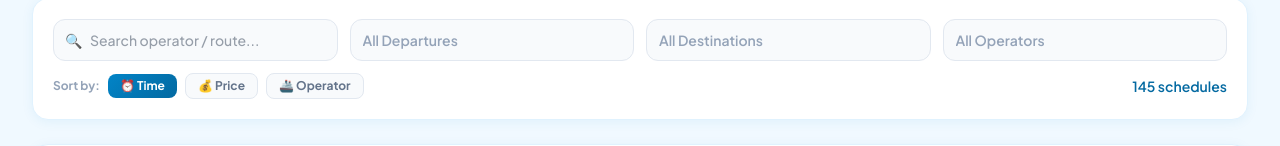
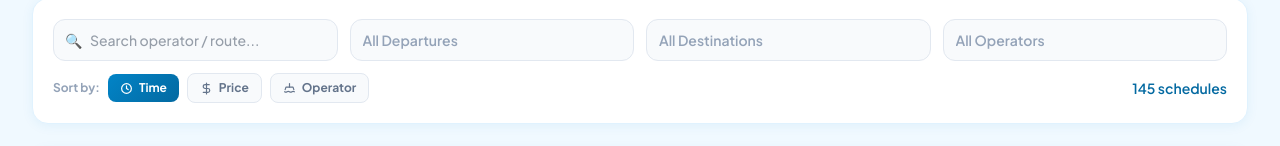
Before and after one commit to Laluhelmi/tapToGO, a Next.js app: page /jadwal in a window 1280 px wide. Shown: the part 324-470 px from the top of the page. Built offline with nearby package versions, Linux system fonts and the light colour scheme.

Commit message:
style(jadwal): replace emoji sort icons with inline SVGs

```diff
--- a/src/app/jadwal/page.tsx
+++ b/src/app/jadwal/page.tsx
@@ -1,5 +1,5 @@
 "use client";
-import { useState, useMemo, useEffect, Suspense } from "react";
+import { useState, useMemo, useEffect, Suspense, type ReactNode } from "react";
 import { SCHEDULES, FROM_PORTS, TO_PORTS } from "@/data/boats";
 import type { Port } from "@/types";
 import Link from "next/link";
@@ -132,16 +132,41 @@ function JadwalContent() {
             <div className="flex items-center gap-2 flex-wrap">
               <span className="text-xs font-bold" style={{ color: "#94a3b8" }}>{t.jadwal.sortBy}</span>
               {([
-                { k: "time", l: t.jadwal.sortTime },
-                { k: "price", l: t.jadwal.sortPrice },
-                { k: "operator", l: t.jadwal.sortOperator },
-              ] as { k: SortKey; l: string }[]).map(({ k, l }) => (
+                {
+                  k: "time", l: t.jadwal.sortTime,
+                  icon: (
+                    <svg width="13" height="13" viewBox="0 0 24 24" fill="none" stroke="currentColor" strokeWidth="2.2" strokeLinecap="round" strokeLinejoin="round">
+                      <circle cx="12" cy="12" r="9"/>
+                      <polyline points="12 7 12 12 15 14"/>
+                    </svg>
+                  ),
+                },
+                {
+                  k: "price", l: t.jadwal.sortPrice,
+                  icon: (
+                    <svg width="13" height="13" viewBox="0 0 24 24" fill="none" stroke="currentColor" strokeWidth="2.2" strokeLinecap="round" strokeLinejoin="round">
+                      <line x1="12" y1="2" x2="12" y2="22"/>
+                      <path d="M17 5H9.5a3.5 3.5 0 0 0 0 7h5a3.5 3.5 0 0 1 0 7H6"/>
+                    </svg>
+                  ),
+                },
+                {
+                  k: "operator", l: t.jadwal.sortOperator,
+                  icon: (
+                    <svg width="13" height="13" viewBox="0 0 24 24" fill="none" stroke="currentColor" strokeWidth="2.2" strokeLinecap="round" strokeLinejoin="round">
+                      <path d="M3 18c1.5 1 3 1 4.5 0s3-1 4.5 0 3 1 4.5 0 3-1 4.5 0"/>
+                      <path d="M4 14l1.5-4.5h13L20 14"/>
+                      <line x1="12" y1="3" x2="12" y2="9.5"/>
+                    </svg>
+                  ),
+                },
+              ] as { k: SortKey; l: string; icon: ReactNode }[]).map(({ k, l, icon }) => (
                 <button key={k} onClick={() => setSortKey(k)}
-                  className="px-3 py-1 rounded-lg text-xs font-bold transition-all"
+                  className="inline-flex items-center gap-1.5 px-3 py-1.5 rounded-lg text-xs font-bold transition-all"
                   style={sortKey === k
                     ? { background: "linear-gradient(135deg,#0284c7,#0369a1)", color: "white" }
                     : { background: "#f8fafc", color: "#64748b", border: "1px solid #e2e8f0" }}>
-                  {l}
+                  {icon}{l}
                 </button>
               ))}
             </div>
--- a/src/locales/en.ts
+++ b/src/locales/en.ts
@@ -100,9 +100,9 @@ const en: Translations = {
     allDepartures: "All Departures",
     allDestinations: "All Destinations",
     allOperators: "All Operators",
-    sortTime: "⏰ Time",
-    sortPrice: "💰 Price",
-    sortOperator: "🚢 Operator",
+    sortTime: "Time",
+    sortPrice: "Price",
+    sortOperator: "Operator",
     schedules: "schedules",
     resetFilter: "✕ Reset Filter",
     from: "From",
--- a/src/locales/id.ts
+++ b/src/locales/id.ts
@@ -106,9 +106,9 @@ const id = {
     allDepartures: "Semua Keberangkatan",
     allDestinations: "Semua Tujuan",
     allOperators: "Semua Operator",
-    sortTime: "⏰ Waktu",
-    sortPrice: "💰 Harga",
-    sortOperator: "🚢 Operator",
+    sortTime: "Waktu",
+    sortPrice: "Harga",
+    sortOperator: "Operator",
     schedules: "jadwal",
     resetFilter: "✕ Reset Filter",
     from: "Dari",
```
